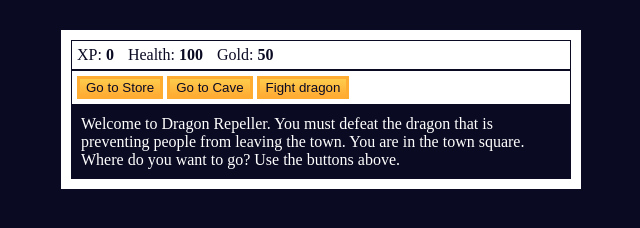
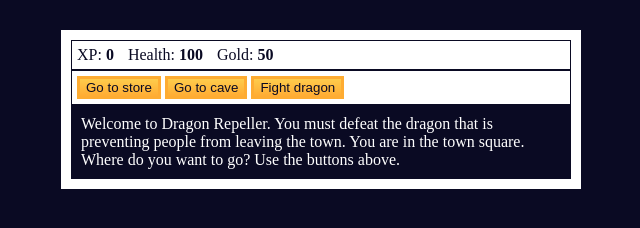
Before and after one commit to UnCoqui/RPG, a plain HTML site: page index.html in a window 1280 px wide. Shown: the full height of the page, 319-959 px from the left. Drawn offline with Linux system fonts and the light colour scheme.

Commit message:
getting a push

```diff
--- a/index.html
+++ b/index.html
@@ -13,8 +13,8 @@
         <span class="stat">Gold: <strong><span id="goldText">50</span></strong></span>
       </div>
       <div id="controls">
-        <button id="button1">Go to Store</button>
-        <button id="button2">Go to Cave</button>
+        <button id="button1">Go to store</button>
+        <button id="button2">Go to cave</button>
         <button id="button3">Fight dragon</button>
       </div>
       <div id="monsterStats">
```
